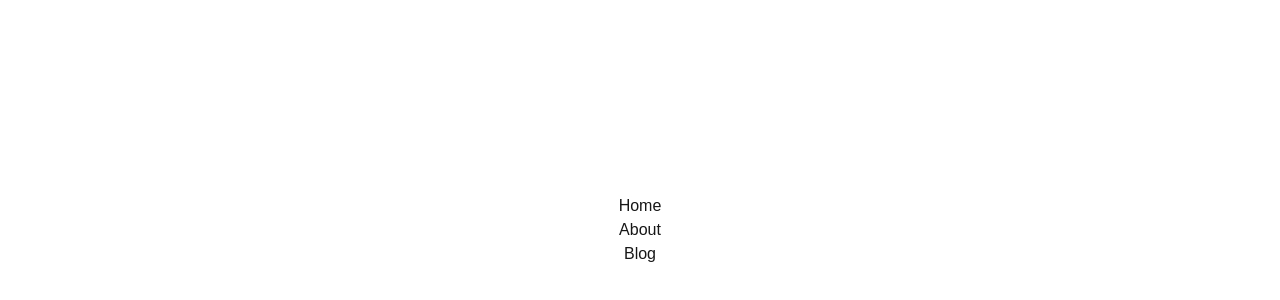
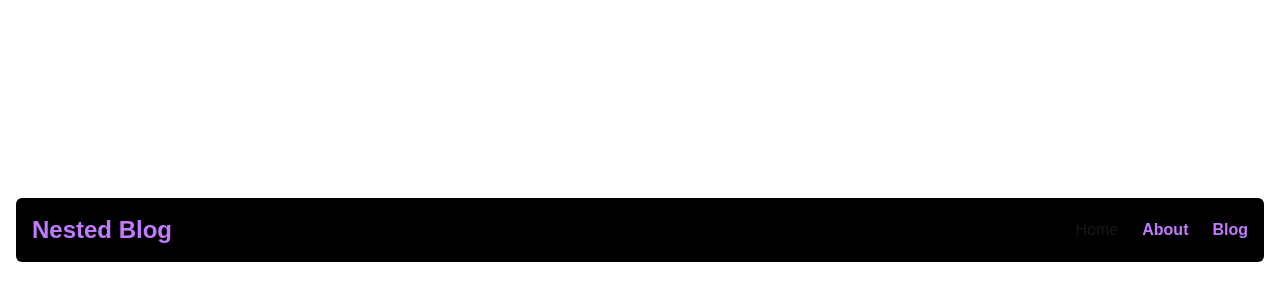
Before and after one commit to UWASEdjaria/Next.js-Nested-Project-Blog-with-Multiple-Rendering-Techniques, a Next.js app: page / in a window 1280 px wide. Shown: the part 170-470 px from the top of the page. Built offline with nearby package versions, Linux system fonts and the light colour scheme.

Commit message:
add style to layout and add page on [id]

```diff
--- /dev/null
+++ b/src/app/Blog detail/page.tsx
@@ -0,0 +1,9 @@
+import React from 'react'
+
+function page() {
+  return (
+    <div>page</div>
+  )
+}
+
+export default page
--- a/src/app/layout.tsx
+++ b/src/app/layout.tsx
@@ -1,4 +1,4 @@
-import type { Metadata } from "next";;
+import type { Metadata } from "next";
 import "./globals.css";
 import Link from "next/link";
 
@@ -18,11 +18,24 @@ export default function RootLayout({
   return (
     <html lang="en">
       <body
-        className="flex min-h-screen flex-col items-center justify-center bg-gray-100 p-4"
-      >
-        <Link href='/'>Home</Link>
-        <Link href='/About'>About</Link>
-        <Link href='/Blo'>Blog</Link>
+        className="flex min-h-screen flex-col items-center justify-center bg-gray-100 p-4">
+
+      <header className="w-full bg-black p-4 rounded-md flex items-center justify-between">
+
+        <h1 className="text-purple-400 text-2xl font-bold">Nested Blog</h1>
+        <nav className="flex gap-6">
+          <Link href='/'>Home</Link>
+          <Link
+                href='/About'
+             className="text-purple-400 hover:text-purple-600 font-semibold transition-colors">About
+          </Link>
+          <Link
+                href="/blog"
+                className="text-purple-400 hover:text-purple-600 font-semibold transition-colors">Blog
+          </Link>
+
+        </nav>
+        </header>
         {children}
       </body>
     </html>
```
Also changed, not shown: src/app/Blog Detail Page/page.tsx (deleted).
